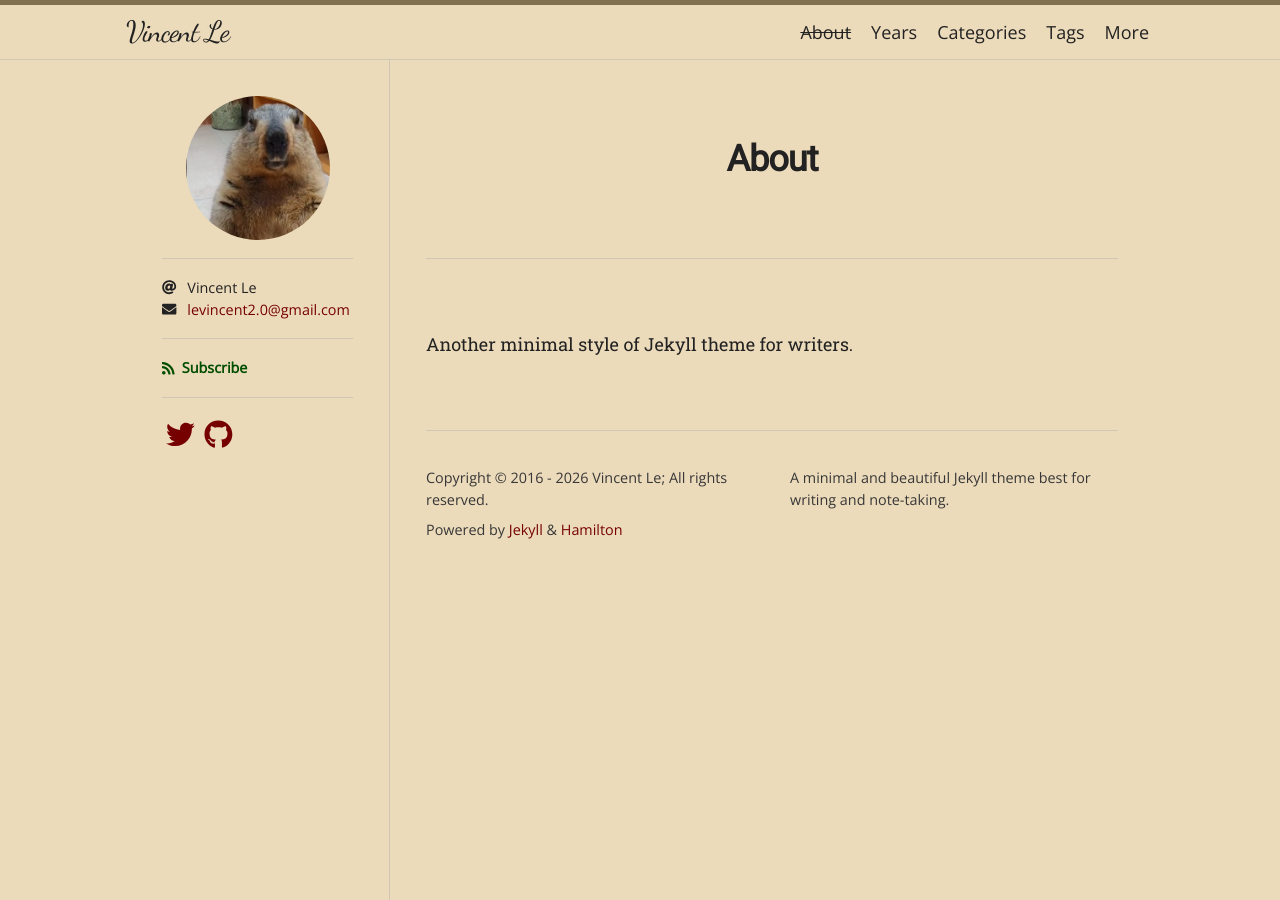
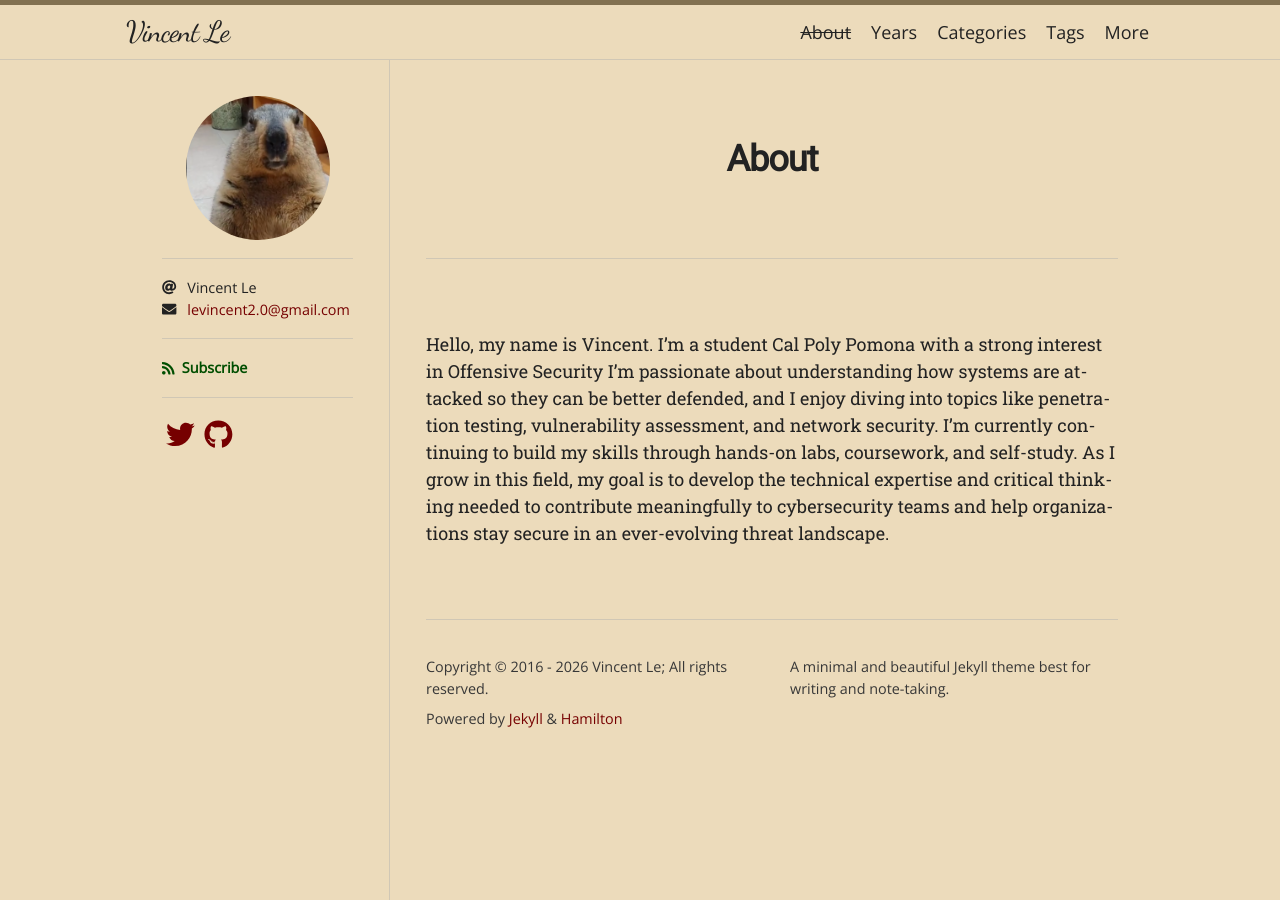
Before and after one commit to vincent-leGIT/vincent-leGIT.github.io, a Jekyll site: the page built from about.md, in a window 1280 px wide. Built offline with Jekyll 4.4.1, drawn with Linux system fonts in a browser that asks for light colours; nearby versions of some CDN libraries; some web fonts are replaced.

Commit message:
Update about.md

```diff
--- a/about.md
+++ b/about.md
@@ -4,4 +4,5 @@ title: About
 permalink: /about/
 ---
 
-Another minimal style of Jekyll theme for writers.
+Hello, my name is Vincent. I'm a student Cal Poly Pomona with a strong interest in Offensive Security I’m passionate about understanding how systems are attacked so they can be better defended, and I enjoy diving into topics like penetration testing, vulnerability assessment, and network security.
+I’m currently continuing to build my skills through hands-on labs, coursework, and self-study. As I grow in this field, my goal is to develop the technical expertise and critical thinking needed to contribute meaningfully to cybersecurity teams and help organizations stay secure in an ever-evolving threat landscape.
```
